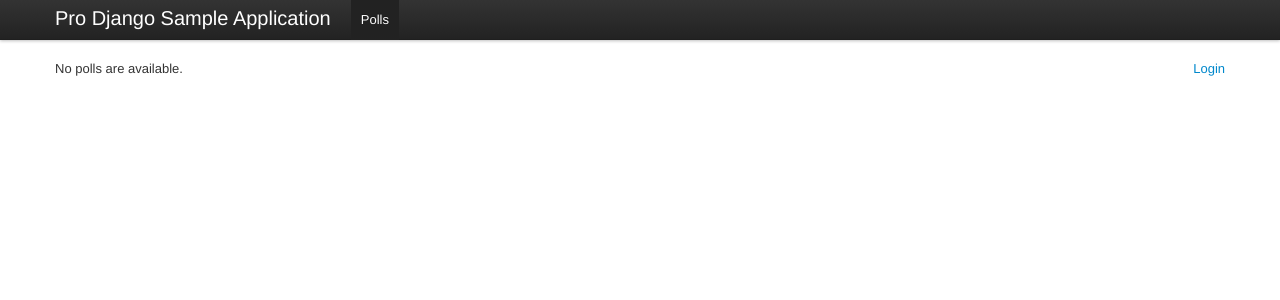
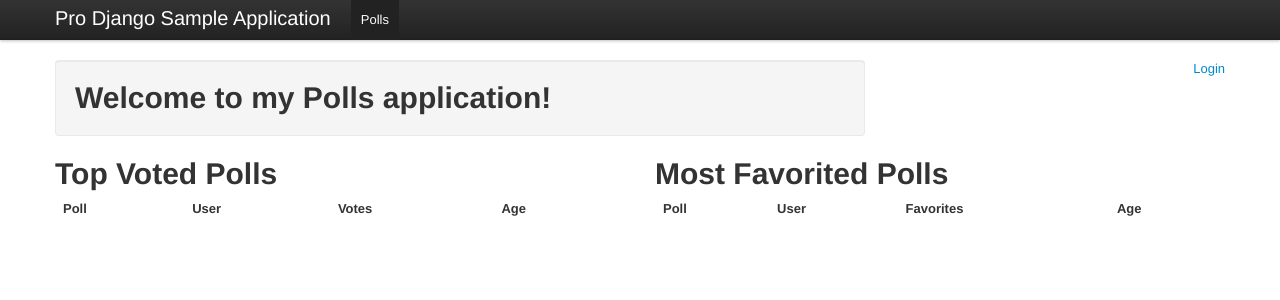
Before and after one commit to simeonf/django-tutorial, a Django app: page /polls/ in a window 1280 px wide. Shown: the top 300 px of the page. Run offline with Django 3.2, Linux system fonts and the light colour scheme; data that the repository does not hold is empty; some libraries are stand-ins or nearby versions.

Commit message:
Prettier templates

```diff
--- a/mysite/polls/templates/polls/index.html
+++ b/mysite/polls/templates/polls/index.html
@@ -1,12 +1,44 @@
 {% extends 'polls/base.html' %}
 {% block poll %}
-{% if latest_poll_list %}
-    <ul>
-    {% for poll in latest_poll_list %}
-        <li><a href="/polls/{{ poll.id }}/">{{ poll.question }}</a></li>
-    {% endfor %}
-    </ul>
-{% else %}
-    <p>No polls are available.</p>
-{% endif %}
+<div class="row">
+<div class="span8 well">
+<h1>Welcome to my Polls application!</h1>
+</div>
+</div>
+<div class="row">
+    <div class="span6">
+        <h1>Top Voted Polls</h1>
+        <table class="table table-striped">
+          <thead>
+            <tr><th>Poll</th><th>User</th><th>Votes</th><th>Age</th></tr>
+          </thead>
+          <tbody>
+            {% for poll in most_voted %}
+                <tr><td><a href="./poll/{{ poll.id }}/">{{ poll.question }}</a></td>
+                   <td><a href="./users/{{ poll.user.id }}">{{ poll.user }}</a></td>
+                   <td>{{ poll.num_votes }}</td>
+                   <td>{{ poll.pub_date|timesince }}</td>
+                </tr>
+            {% endfor %}
+          </tbody>
+        </table>
+    </div>
+    <div class="span6">
+        <h1>Most Favorited Polls</h1>
+        <table class="table table-striped">
+          <thead>
+            <tr><th>Poll</th><th>User</th><th>Favorites</th><th>Age</th></tr>
+          </thead>
+          <tbody>
+            {% for poll in most_favorited %}
+                <tr><td><a href="./poll/{{ poll.id }}/">{{ poll.question }}</a></td>
+                   <td><a href="./users/{{ poll.user.id }}">{{ poll.user }}</a></td>
+                   <td>{{ poll.num_favorites }}</td>
+                   <td>{{ poll.pub_date|timesince }}</td>
+                </tr>
+            {% endfor %}
+           </tbody>
+        </table>
+    </div>
+</div>
 {% endblock %}
--- a/mysite/polls/templates/polls/result.html
+++ b/mysite/polls/templates/polls/result.html
@@ -2,11 +2,7 @@
 {% block poll %}
 <h1>{{ poll.question }}</h1>
 
-<ul>
-{% for choice in poll.choice_set.all %}
-    <li>{{ choice.choice }} -- {{ choice.votes }} vote{{ choice.votes|pluralize }}</li>
-{% endfor %}
-</ul>
+{% include "polls/result_poll.html" %}
 
 <a href="/polls/{{ poll.id }}/">Vote again?</a>
 {% endblock %}
--- /dev/null
+++ b/mysite/polls/templates/polls/result_poll.html
@@ -0,0 +1,5 @@
+    <ul>
+    {% for choice in poll.choice_set.all %}
+        <li>{{ choice.choice }} -- {{ choice.votes }} vote{{ choice.votes|pluralize }}</li>
+    {% endfor %}
+    </ul>
```
Also changed, not shown: mysite/polls/templates/polls/detail.html (+25 -8 lines), mysite/polls/templates/polls/register.html (+15 -3 lines).
